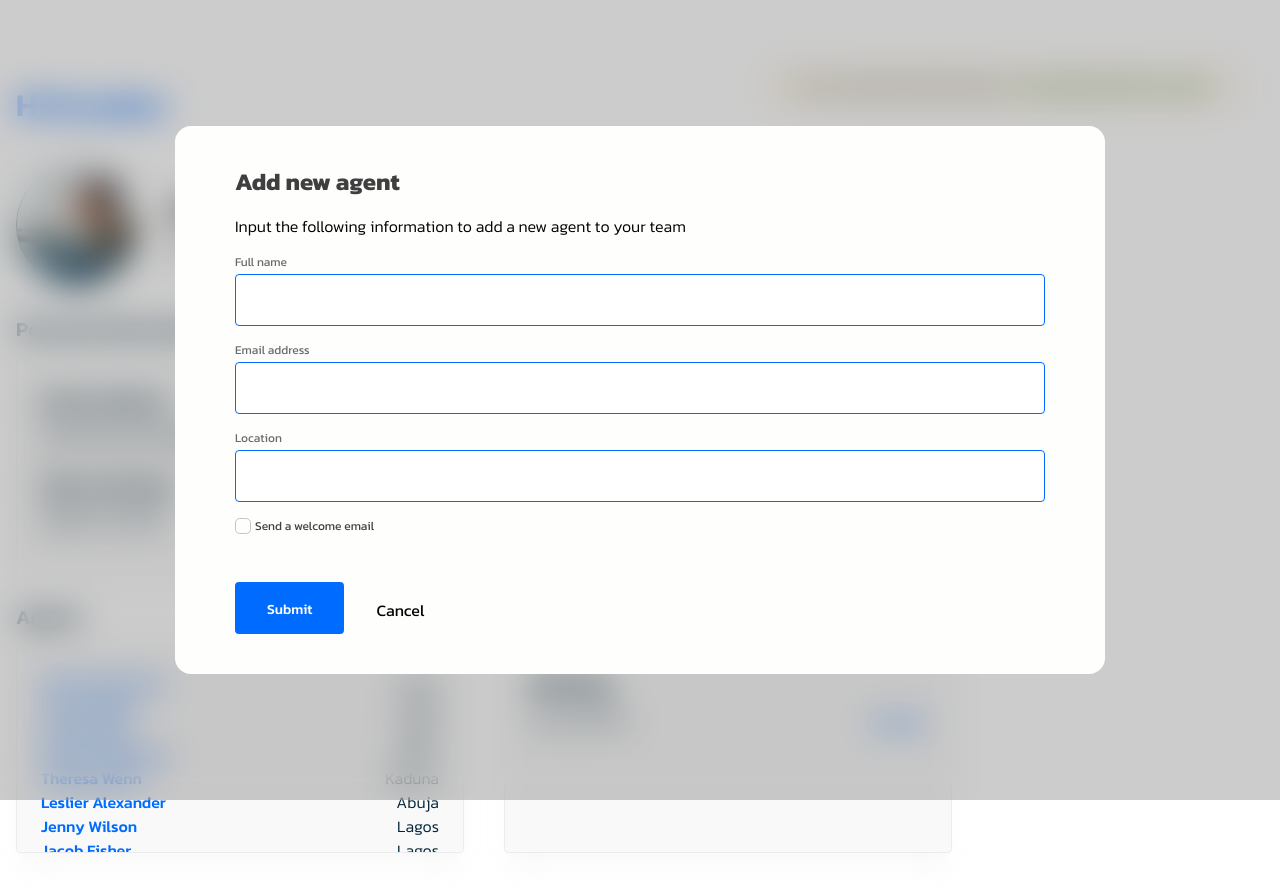
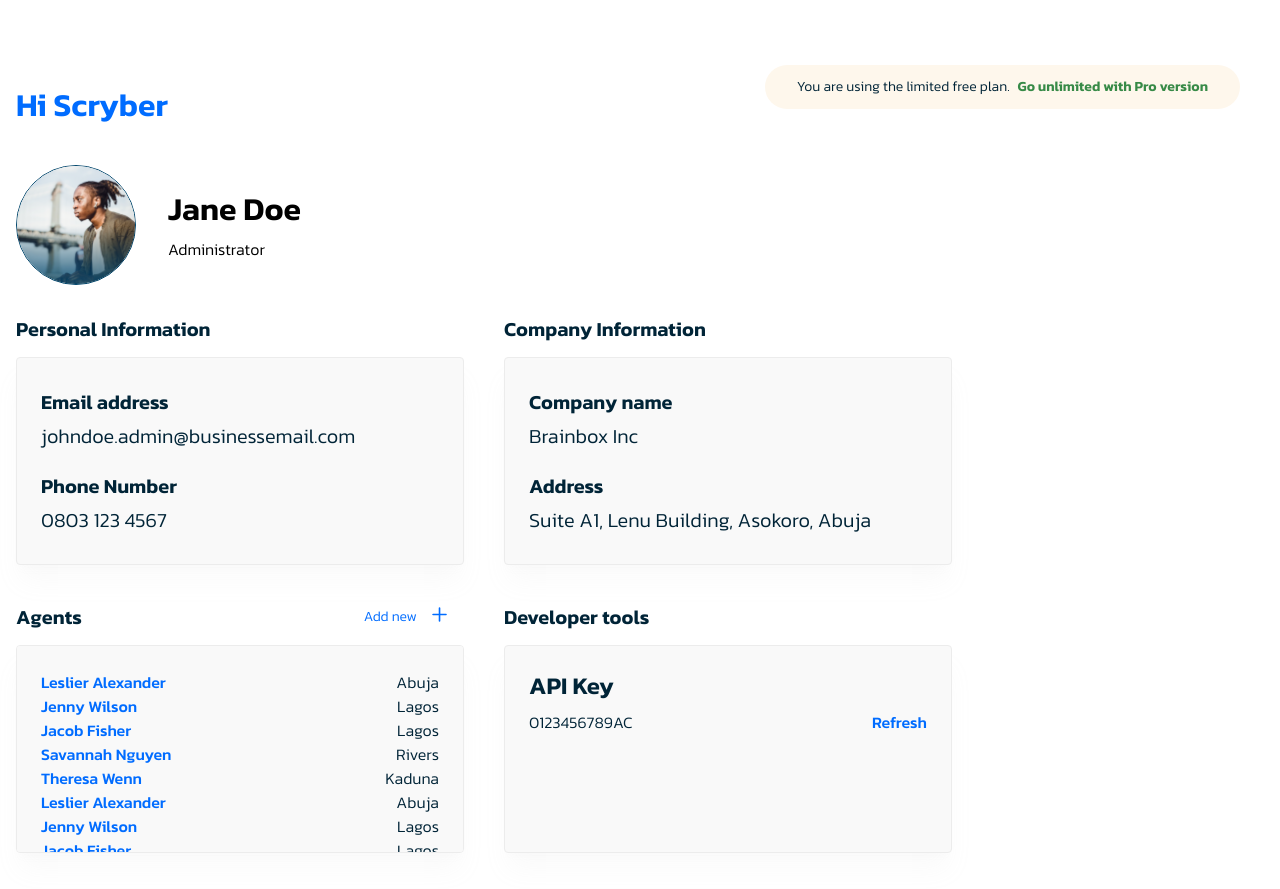
Before and after one commit to KodianKodes/customersupport.web-1, a React (Vite) app in the folder scrybe_frontend/: page /account in a window 1280 px wide. Built offline with nearby package versions, Linux system fonts and the light colour scheme.

Commit message:
feat: Add functionality for toggling modal

```diff
--- a/scrybe_frontend/src/assets/styles/account.scss
+++ b/scrybe_frontend/src/assets/styles/account.scss
@@ -8,11 +8,15 @@
   position: fixed;
   width: 100vw;
   height: 100vh;
-  display: flex;
+  display: none;
   justify-content: center;
   align-items: center;
   background: rgba(0, 0, 0, 0.2);
   backdrop-filter: blur(17px);
+}
+
+.account_add-agent__div.active {
+  display: flex;
 }
 
 .account_add-agent-modal__div {
@@ -339,18 +343,21 @@
         line-height: pix-rem(24);
       }
       > {
-        span {
+        button {
+          background-color: unset;
+          border: unset;
+          cursor: pointer;
           color: $blue-500;
           font-weight: 300;
-          font-size: pix-rem(9.25);
-          line-height: pix-rem(13.22);
+          font-size: pix-rem(14);
+          line-height: pix-rem(20);
           display: flex;
-          gap: pix-rem(10.64);
+          gap: pix-rem(14);
           align-items: center;
 
           img {
             display: inline;
-            width: pix-rem(10.57);
+            width: pix-rem(16);
           }
         }
       }
--- a/scrybe_frontend/src/pages/Account/index.jsx
+++ b/scrybe_frontend/src/pages/Account/index.jsx
@@ -1,13 +1,24 @@
-import React from "react";
+import React, { useState } from "react";
 import "../../assets/styles/account.scss";
 import profileImage from "../../assets/images/profile-image.png";
 import chevronLeft from "../../assets/icons/chevron-left.svg";
 import plus from "../../assets/icons/plus.svg";
 
 function Account() {
+  const [accountModalIsActive, setAccountModalIsActive] = useState(false);
+  const toggleAccountModal = () => {
+    setAccountModalIsActive((current) => !current);
+  };
+
   return (
     <>
-      <div className="account_add-agent__div">
+      <div
+        className={
+          accountModalIsActive
+            ? "active account_add-agent__div"
+            : "account_add-agent__div"
+        }
+      >
         <div className="account_add-agent-modal__div">
           <h2>Add new agent</h2>
           <p>Input the following information to add a new agent to your team</p>
@@ -41,6 +52,7 @@ function Account() {
                   id="submit-btn"
                   value="Submit"
                   name="submit-btn"
+                  onClick={toggleAccountModal}
                 />
               </label>
               <label htmlFor="submit-btn">
@@ -49,6 +61,7 @@ function Account() {
                   id="cancel-btn"
                   value="Cancel"
                   name="cancel-btn"
+                  onClick={toggleAccountModal}
                 />
               </label>
             </div>
@@ -101,13 +114,13 @@ function Account() {
             <div className="account_agents__div">
               <span>
                 <p>Agents</p>
-                <span>
-                  Add new
+                <button type="button" onClick={toggleAccountModal}>
+                  <span>Add new</span>
                   <span>
                     <img src={plus} alt="plus icon" />
                   </span>
                   &nbsp;
-                </span>
+                </button>
               </span>
               <div>
                 <ul>
```
